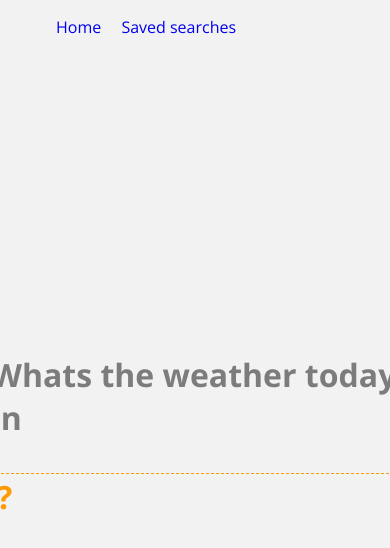
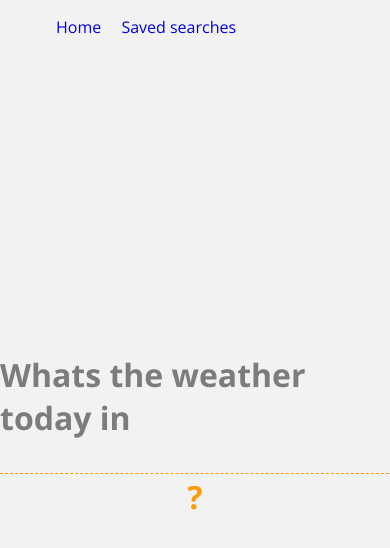
Before and after one commit to JesperHonders/WebAppFromScratchHer, a plain HTML site: page index.html in a window 390 px wide. Drawn offline with nearby package versions, Linux system fonts and the light colour scheme.

Commit message:
Made input responsive

```diff
--- a/style.css
+++ b/style.css
@@ -106,3 +106,9 @@ a:visited {
 #weather {
   color: #FF9B00;
 }
+
+@media (max-width: 470px) {
+  input{
+    width: 100%;
+  }
+}
```
